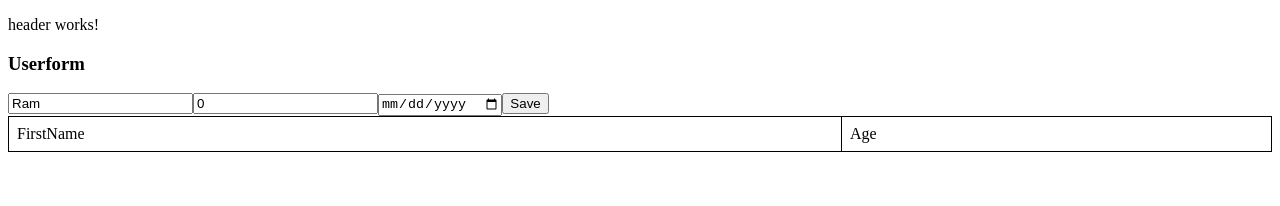
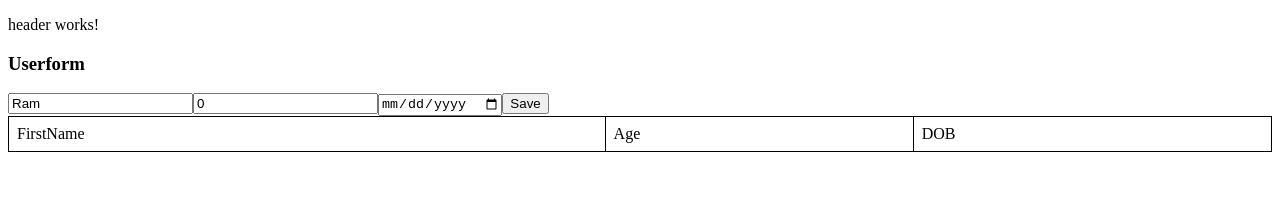
Before and after one commit to ibmtrainingas/angular-myApp, an Angular app: page / in a window 1280 px wide. Shown: the top 206 px of the page. Built offline with nearby package versions, Linux system fonts and the light colour scheme.

Commit message:
Added table header for DOB

```diff
--- a/src/app/userform/userform.component.css
+++ b/src/app/userform/userform.component.css
@@ -14,6 +14,6 @@ tr:nth-child(odd){
   background-color: aqua;
 }
 
-tr,td:hover{
+tr,tr td:hover{
   background-color: red;
 }
--- a/src/app/userform/userform.component.html
+++ b/src/app/userform/userform.component.html
@@ -7,11 +7,13 @@
   <thead>
     <td>FirstName</td>
     <td>Age</td>
+    <td>DOB</td>
   </thead>
   <tbody>
     <tr *ngFor='let user of userArray'>
       <td>{{user.name}}</td>
       <td>{{user.age}}</td>
+      <td>{{user.dobDate}}</td>
     </tr>
   </tbody>
 </table>
```
